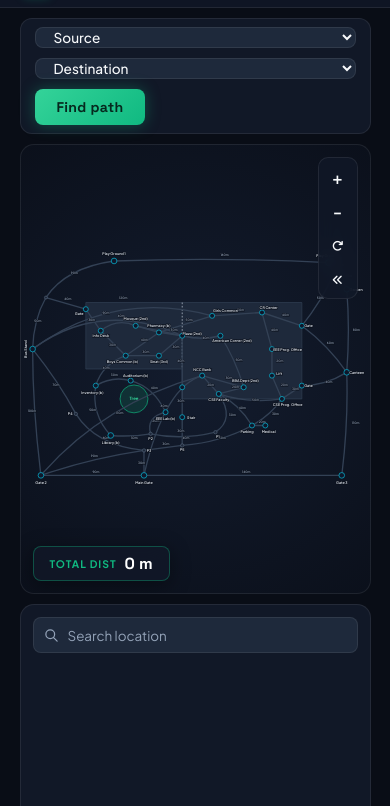
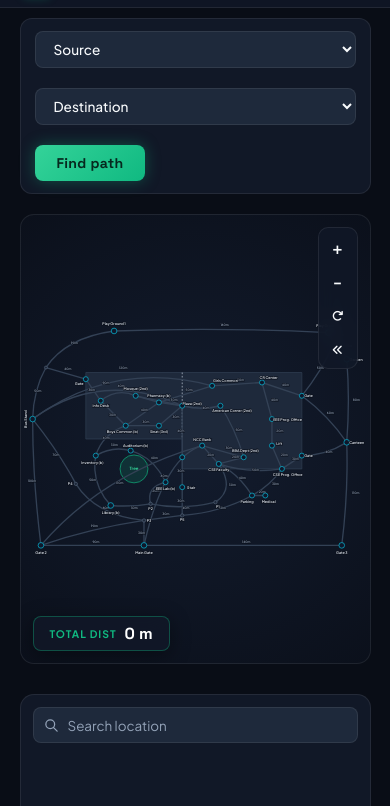
Before and after one commit to Shovon-07/Projects, a plain HTML site: page varendra-campus/Frontend/index.html in a window 390 px wide. Shown: the part 38-844 px from the top of the page. Drawn offline with Linux system fonts and the light colour scheme; no server answers.

Commit message:
Commited some changes

```diff
--- a/varendra-campus/Frontend/css/style.css
+++ b/varendra-campus/Frontend/css/style.css
@@ -541,6 +541,8 @@ footer h3 {
     grid-template-columns: 1fr;
     height: auto;
     max-height: none;
+    gap: 30px;
+    margin-bottom: 30px;
   }
   .map-container {
     height: 450px;
@@ -561,9 +563,17 @@ footer h3 {
 }
 
 @media (max-width: 640px) {
+  .controlPanel {
+    margin-bottom: 10px;
+    padding: 12px 14px;
+  }
   .selector {
     flex-direction: column;
     align-items: stretch;
+    gap: 20px;
+  }
+  .selector select {
+    padding: 8px 14px;
   }
   .wishList .list button,
   .wishList .list-selector h3,
--- a/varendra-campus/Frontend/js/script.js
+++ b/varendra-campus/Frontend/js/script.js
@@ -1,4 +1,4 @@
-const BASE_API = `https://dsa-project-sa2h.onrender.com`;
+const BASE_API = `https://vu-navigation-api.onrender.com`;
 // const BASE_API = `http://127.0.0.1:8080`;
 
 const names = [
```
Also changed, not shown: varendra-campus/Frontend/all code.txt (deleted).
